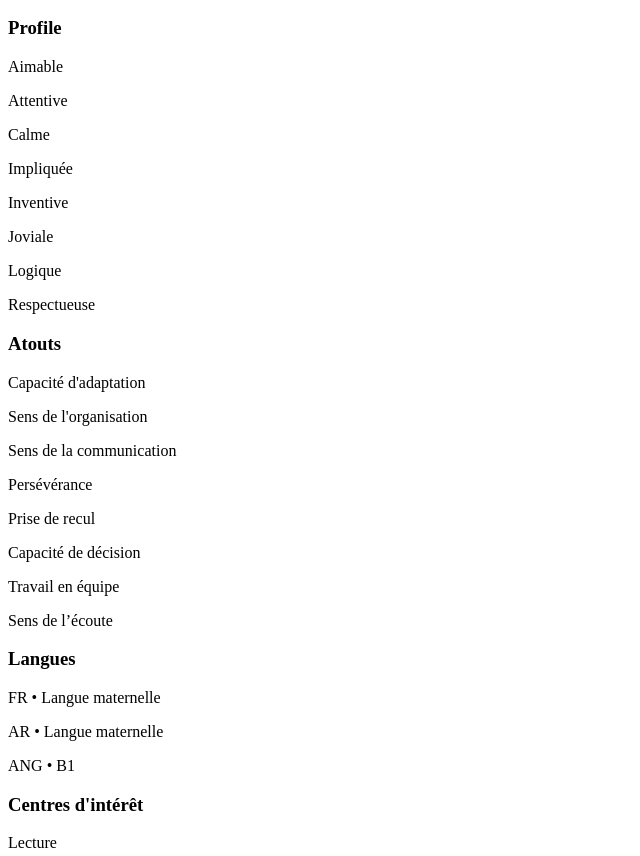
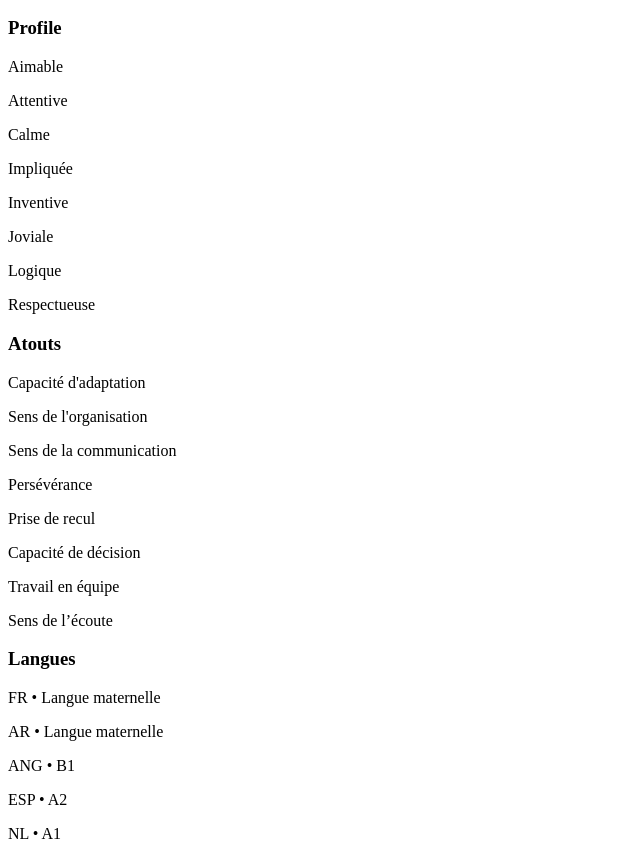
Before and after one commit to imenbrh/github.io, a plain HTML site: page index.html in a window 1280 px wide. Shown: the part 96-952 px from the top of the page, without its empty margins (0-640 px from the left). Drawn offline with Linux system fonts and the light colour scheme.

Commit message:
Update index.html

```diff
--- a/index.html
+++ b/index.html
@@ -23,6 +23,8 @@
 <p>FR • Langue maternelle</p>
 <p>AR • Langue maternelle</p>
 <p>ANG • B1</p>
+<p>ESP • A2</p>
+<p>NL • A1</p>
 <h3>Centres d'intérêt</h3>
          <p>Lecture</p>
          <p>Cinéma</p>
```
